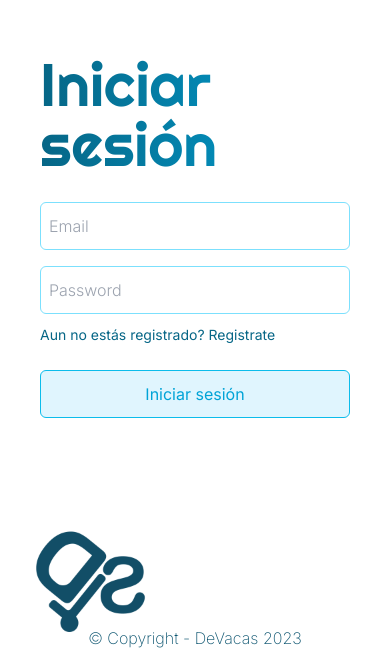
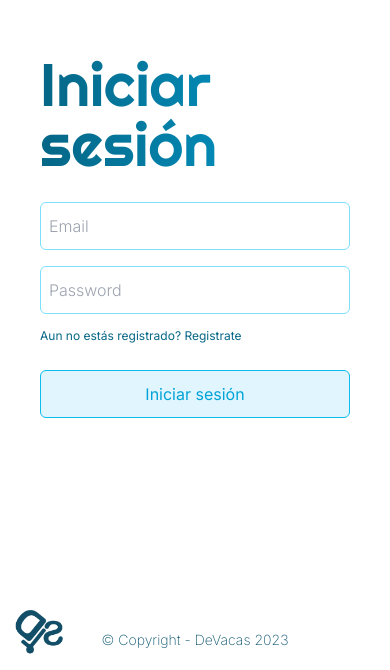
Before and after one commit to katpachecob/front-devacas, a Next.js app: page /auth/login in a window 390 px wide. Shown: the part 174-844 px from the top of the page. Built offline with nearby package versions, Linux system fonts and the light colour scheme.

Commit message:
update style

```diff
--- a/src/app/auth/login/page.tsx
+++ b/src/app/auth/login/page.tsx
@@ -63,13 +63,13 @@ const Login = () => {
 
   return (
     <div className='min-h-screen flex flex-col justify-center items-center'>
-      <Image alt='logo' src={'/images/devacas.png'} width={180} height={10} className='absolute bottom-0 left-0  ' />
+      <Image alt='logo' src={'/images/devacas.png'} width={180} height={10} className='absolute bottom-0 left-0 w-1/5 lg:w-[180px]  ' />
       <div className="flex flex-col justify-center items-center  px-10  lg:px-24 lg:w-2/3 mx-auto">
         <TitleCustom title="Iniciar sesión" />
         <form onSubmit={handleLogin}>
           <InputCustom name="email" placeholder='Email' value={dataForm.email} onChange={handleChange} />
           <InputCustom name="password" placeholder='Password' type='password' value={dataForm.password} onChange={handleChange} />
-          <a className='text-primary-800 text-sm' href={'/auth/signup'}> Aun no estás registrado? Registrate</a>
+          <a className='text-primary-800 text-xs lg:text-sm' href={'/auth/signup'}> Aun no estás registrado? Registrate</a>
           {
             error
             && error.map((err,i) => <p  key={i} className='text-red-500 text-sm text-right'>{err}</p>)}
@@ -79,8 +79,8 @@ const Login = () => {
         </form>
       </div>
 
-      <Image src='/images/traveling.svg' alt="TravelingImage" width={400} height={250} className={'absolute hidden lg:block bottom-0 right-0 left-0 lg:left-auto mx-auto w-1/2 lg:w-1/4'} />
-      <p className='text-primary-900 font-extralight absolute bottom-5 right-0 left-0 text-center'>© Copyright - DeVacas 2023</p>
+      <Image src='/images/traveling.svg' alt="TravelingImage" width={400} height={250} className={'absolute hidden lg:block bottom-0 right-0 left-0 lg:left-auto mx-auto md:w-1/2 lg:w-1/4'} />
+      <p className='text-primary-900 font-extralight absolute bottom-5 right-0 left-0 text-center text-sm md:text-md'>© Copyright - DeVacas 2023</p>
     </div>
   )
 }
--- a/src/app/components/FirstSection.tsx
+++ b/src/app/components/FirstSection.tsx
@@ -8,24 +8,22 @@ const FirstSection = () => {
 
 
     return (
-        <section >
+
             <div className='flex flex-col justify-center items-center gap-9'>
 
                 <div className='text-center'>
-                    <h1 className="text-8xl font-title text-white">DeVacas</h1>
+                    <h1 className="text-7xl lg:text-8xl font-title text-white">DeVacas</h1>
                     <p className='font-sans font-extralight text-3xl text-white'> el aliado de tus viajes</p>
                 </div>      <Link className='border bg-white/5 font-sans rounded-full font-extralight backdrop-blur-md px-8 py-2 w-fit hover:scale-105 transition-all duration-300 ease-in-out' href={'/auth/login'}>
                     <p className='flex justify-center items-center gap-2' >
                         Quiero ver más!<span><PaperAirplaneIcon className='w-3 h-3' /></span>
                     </p>
                 </Link>
-                <div className='w-[400px] h-auto'>
 
-                    <Image src="images/traveling.svg" width={400} height={250} alt='Product Image' />
-                </div>
+                    <Image src="images/traveling.svg" width={400} height={250} alt='Product Image' className='w-2/3 h-fit' />
 
             </div>
-        </section>
+
     )
 }
 
--- a/src/app/components/layout/MainLayout.tsx
+++ b/src/app/components/layout/MainLayout.tsx
@@ -4,7 +4,7 @@ import React from 'react'
 
 const MainLayout = ({children}:TLayoutType) => {
   return (
-    <main className='flex min-h-screen flex-col items-center justify-center  bg-gradient-to-b from-primary-800 to-primary-400'>
+    <main className=' min-h-screen flex flex-col justify-center items-center w-screen bg-gradient-to-b from-primary-800 to-primary-400'>
       {children}
     </main>
   )
```
